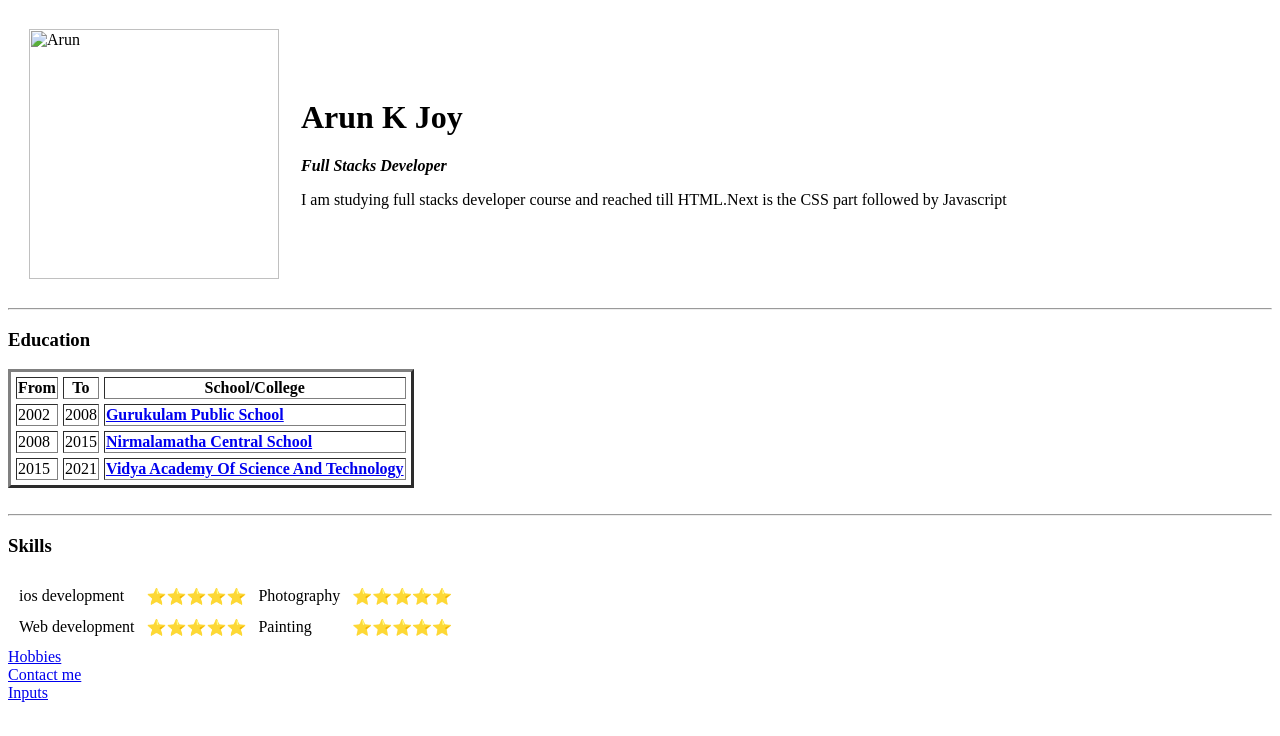
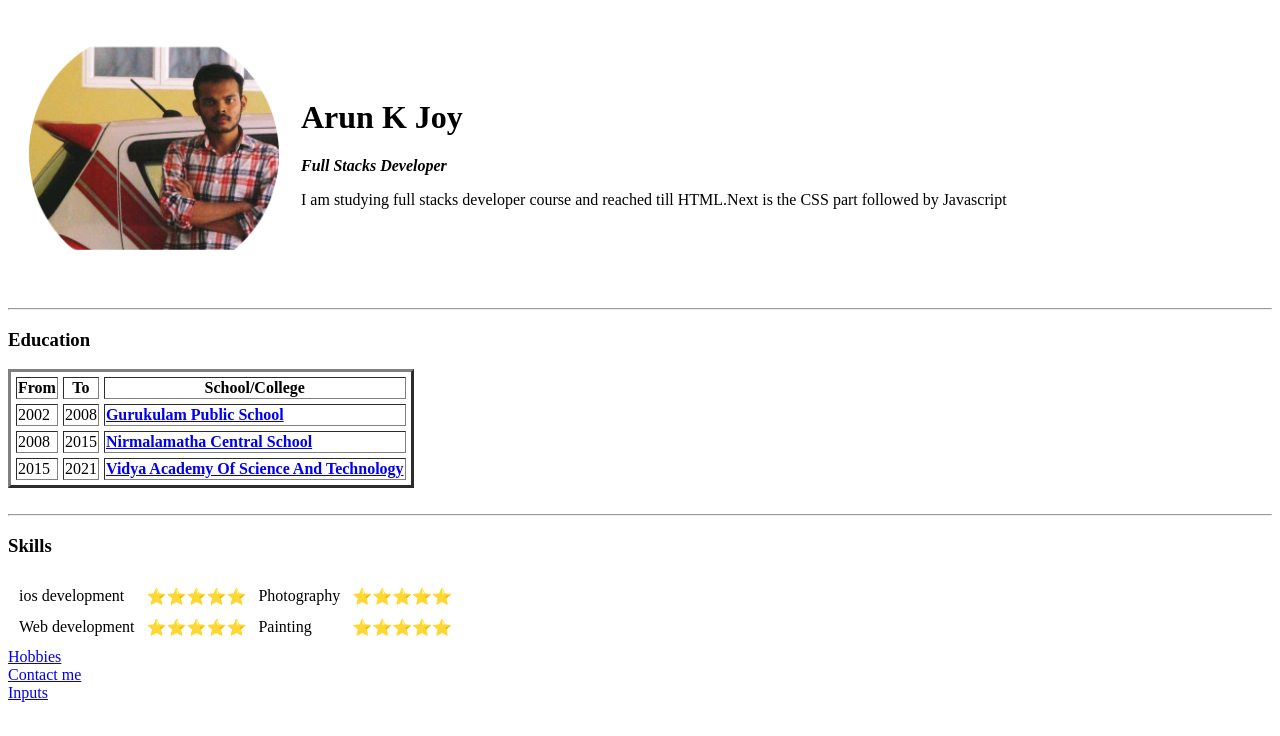
Before and after one commit to ArunKJoy/CV, a plain HTML site: page index.html in a window 1280 px wide. Drawn offline with Linux system fonts and the light colour scheme.

Commit message:
Update index.html

```diff
--- a/index.html
+++ b/index.html
@@ -9,7 +9,7 @@
 <body>
     <table cellspacing="20">
         <tr>
-            <td><img src="Images/Arun.png" alt="Arun" height="250px"></td>
+            <td><img src="Arun.png" alt="Arun" height="250px"></td>
             <td><h1>Arun K Joy</h1>
                 <p><em><strong>Full Stacks Developer</strong></em></p>
                 <p>I am studying full stacks developer course and reached till HTML.Next is the CSS part followed by Javascript</p>
```
